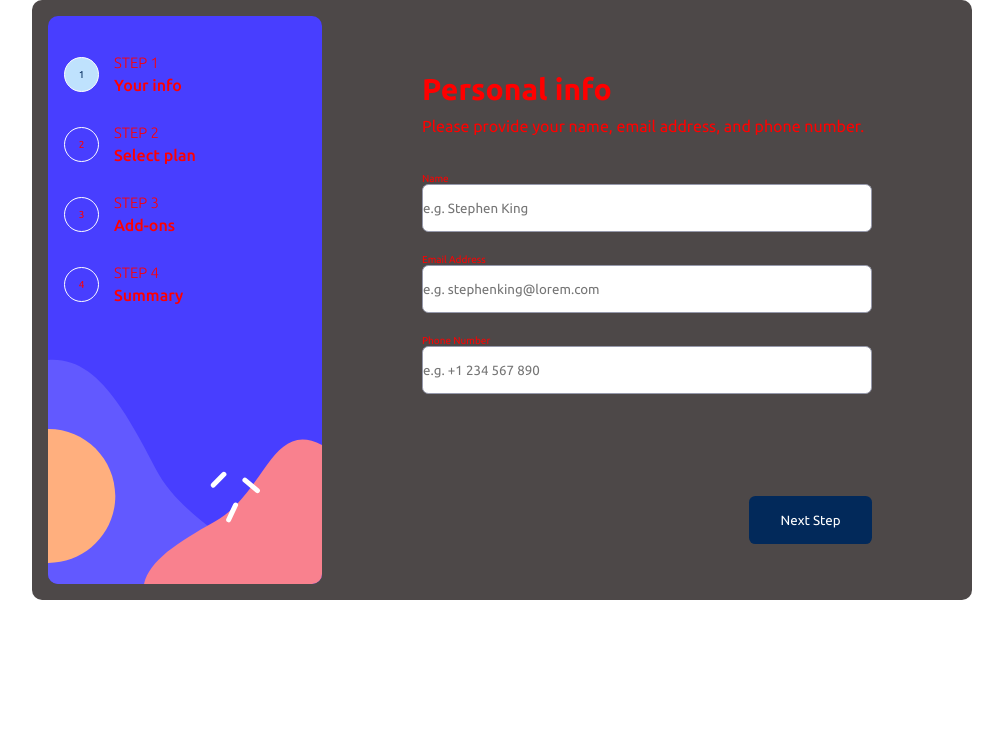
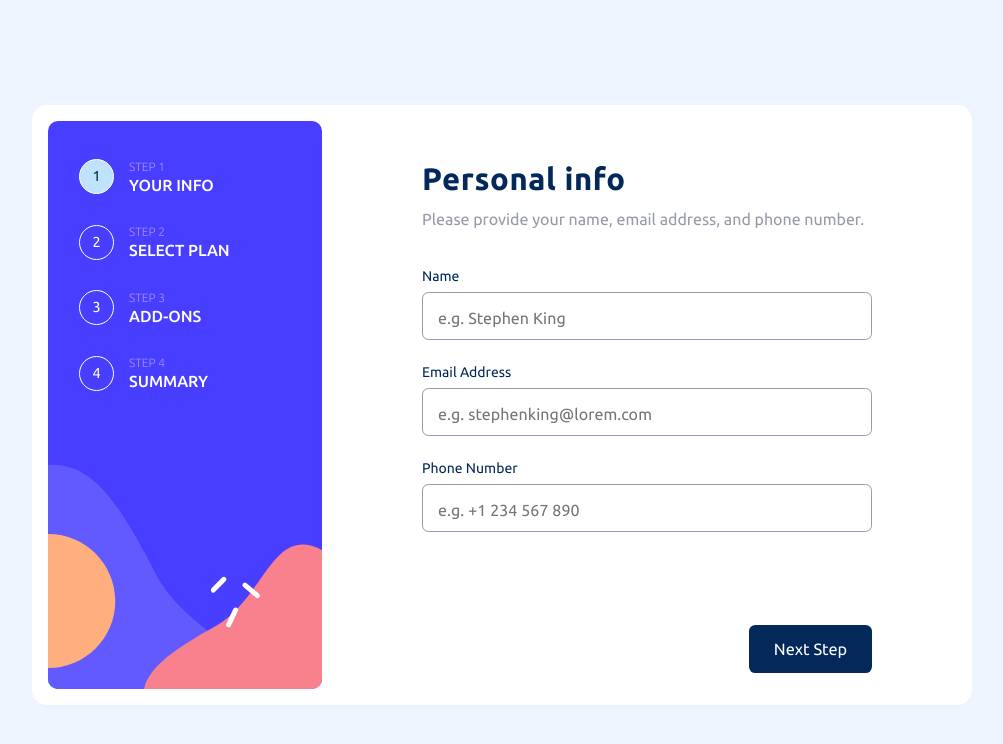
Before and after one commit to VictorKevz/multi-step-form, a React (Vite) app: page / in a window 1280 px wide. Shown: the top 744 px of the page, without its empty margins (138-1141 px from the left). Built offline with nearby package versions, Linux system fonts and the light colour scheme.

Commit message:
Functionality 100% done

```diff
--- a/src/App.css
+++ b/src/App.css
@@ -1,4 +1,15 @@
 /* COMMON STYLES!!!!!! */
+h1,h2,h3,label{
+  color: var(--Marine-blue);
+}
+p{
+  font-size: 1.6rem;
+  font-weight: 300;
+}
+
+img,button{
+  cursor: pointer;
+}
 .wrapper{
   display: flex;
   flex-direction: column;
@@ -9,25 +20,27 @@
 .step-header-container{
   display: flex;
   flex-direction: column;
-  margin-top: 5.6rem;
+  margin-top: 4rem;
 }
 .title{
-  font-size: 3rem;
+  font-size: 3.1rem;
   font-weight: 600;
-  margin-bottom: 1rem;
+  letter-spacing: 0.058rem;
 }
 .parag{
   font-size: 1.6rem;
   font-weight: 400;
+  margin-top: 1.3rem;
 }
 form{
-  margin-top: 3.8rem;
+  margin-top: 4rem;
   width: 100%;
+
 
 }
 .field.button{
   width: 100%;
-  margin-top: 8rem;
+  margin-top: 6.9rem;
   display: flex;
   flex-direction: row;
   align-items: center;
@@ -44,6 +57,9 @@ form{
   background-color:var(--Marine-blue);
   border: none;
   border-radius: .64rem;
+  font-size: 1.63rem;
+  font-weight: 400;
+
 }
 
 .return{
--- a/src/components/Registration/Registration.jsx
+++ b/src/components/Registration/Registration.jsx
@@ -5,6 +5,7 @@ import Step1 from "../Step1/Step1";
 import Step2 from "../Step2/Step2";
 import Step3 from "../Step3/Step3";
 import Step4 from "../Step4/Step4";
+import Step5 from "../Step5/Step5";
 
 function Registration() {
   const [activeStep, setActiveStep] = useState(1);
@@ -14,17 +15,47 @@ function Registration() {
     phoneNumber: "",
     subscription: "Arcade",
     isToggled: false,
-    checkbox1:true,
-    checkbox2:true,
-    checkbox3:false
+    checkbox1: true,
+    checkbox2: true,
+    checkbox3: false,
   });
 
+  // Step 5 state
+  const [isConfirm, setConfirm] = useState(false);
+
   const incrementStep = () => {
-    setActiveStep((prevStep) => (prevStep === 4 ? 4 : prevStep + 1));
+    setActiveStep((prevStep) => (prevStep === 5 ? 5 : prevStep + 1));
   };
 
   const decrementStep = () => {
     setActiveStep((prevStep) => (prevStep === 1 ? 1 : prevStep - 1));
+  };
+// Change subscription by changing the step
+const changeStep = ()=>{
+  setActiveStep(2);
+
+}
+  // Show step 5 if step 4 is valid
+  const showStep5 = () => {
+    setConfirm(true);
+    // We need to icrement the step to 5
+    setActiveStep((prevStep) => (prevStep === 5 ? 5 : prevStep + 1));
+
+  };
+  // Close Step 5 and reset state to step 1
+  const closeStep5 = () => {
+    setConfirm(false);
+    setFormData({
+      name: "",
+      email: "",
+      phoneNumber: "",
+      subscription: "Arcade",
+      isToggled: false,
+      checkbox1: true,
+      checkbox2: true,
+      checkbox3: false,
+    });
+    setActiveStep(1);
   };
 
   return (
@@ -64,7 +95,7 @@ function Registration() {
             setFormData={setFormData}
           />
         )}
-         {activeStep === 3 && (
+        {activeStep === 3 && (
           <Step3
             incrementStep={incrementStep}
             decrementStep={decrementStep}
@@ -77,8 +108,11 @@ function Registration() {
             decrementStep={decrementStep}
             formData={formData}
             setFormData={setFormData}
+            changeStep={changeStep}
+            onShow={showStep5}
           />
         )}
+        {activeStep === 5 && isConfirm && <Step5 onClose={closeStep5} />}
       </div>
     </div>
   );
--- a/src/components/Step1/Step1.jsx
+++ b/src/components/Step1/Step1.jsx
@@ -53,7 +53,7 @@ function Step1({ incrementStep, formData, setFormData }) {
           Please provide your name, email address, and phone number.
         </p>
       </header>
-      <form onSubmit={handleSubmit} className="step1-form">
+      <form onSubmit={handleSubmit} autocomplete="off" className="step1-form">
         <div className="field">
           <div className="error-label-field">
             <label htmlFor="userName">Name</label>
--- a/src/components/Step2/Step2.jsx
+++ b/src/components/Step2/Step2.jsx
@@ -68,6 +68,7 @@ function Step2({ formData, setFormData, decrementStep, incrementStep }) {
                         ? `$${item.price.yearly.yearlyPrice}/yr`
                         : `$${item.price.monthly.monthlyPrice}/mo`}
                     </p>{" "}
+                    {isToggled && <p className="discount">{item.price.yearly.discount}</p>}
                   </div>
                 </div>
               </label>
--- a/src/components/Step4/Step4.jsx
+++ b/src/components/Step4/Step4.jsx
@@ -1,105 +1,102 @@
-import React from "react";
+import React, { useState } from "react";
 import "../css/step4.css";
+import { step2Data } from "../Step2/step2Data";
+import { step3Data } from "../Step3/step3Data";
 
-function Step4({ formData, setFormData, decrementStep }) {
+function Step4({ formData, onShow, decrementStep,changeStep }) {
+  // Acess data chosen by the user
   const { isToggled, subscription, checkbox1, checkbox2, checkbox3 } = formData;
 
+  // Find the selected subscription data
+  const selectedSubscription = step2Data.find(
+    (sub) => sub.title === subscription
+  );
+
+  // Modal State
   const calculateResults = () => {
     let total = 0;
 
-    // Subscription prices
-    const subscriptionPrices = {
-      Arcade: { monthly: 9, yearly: 90 },
-      Advanced: { monthly: 12, yearly: 120 },
-      Pro: { monthly: 15, yearly: 150 },
-    };
-
-    // Add-on prices
-    const addOnPrices = {
-      addOn1: { monthly: 1, yearly: 10 },
-      addOn2: { monthly: 2, yearly: 20 },
-      addOn3: { monthly: 2, yearly: 20 },
-    };
-
-    // Calculate subscription price
-    if (subscription) {
+    // Add subscription price to the total
+    if (selectedSubscription) {
       total += isToggled
-        ? subscriptionPrices[subscription].yearly
-        : subscriptionPrices[subscription].monthly;
+        ? selectedSubscription.price.yearly.yearlyPrice
+        : selectedSubscription.price.monthly.monthlyPrice;
     }
 
-    // Calculate add-ons price
-    if (checkbox1) {
-      total += isToggled
-        ? addOnPrices.addOn1.yearly
-        : addOnPrices.addOn1.monthly;
-    }
-    if (checkbox2) {
-      total += isToggled
-        ? addOnPrices.addOn2.yearly
-        : addOnPrices.addOn2.monthly;
-    }
-    if (checkbox3) {
-      total += isToggled
-        ? addOnPrices.addOn3.yearly
-        : addOnPrices.addOn3.monthly;
-    }
+    // Add add-ons prices to total
+    step3Data.forEach((addOn) => {
+      if (formData[addOn.name]) {
+        total += isToggled ? addOn.price.yearly : addOn.price.monthly;
+      }
+    });
 
     return total;
   };
 
   const total = calculateResults();
 
-  const handleSubmit = () => {
-    // Handle final form submission
-    // I will show the Modal
-    alert("Submitted!");
-  };
+
 
   return (
     <section className="step4 wrapper">
       <header className={`step4 step-header-container`}>
-        <h2 className="step4 title">Review and Confirm</h2>
+        <h2 className="step4 title">Finishing up</h2>
         <p className="step4 parag">
-          Review your selected options before confirming.
+          Double-check everything looks OK before confirming.
         </p>
       </header>
       <article className="summary-wrapper">
         <div className="summary">
           <div className="sub-price-wrapper">
             <div className="sub-change-wrapper">
-              <p>
+              <p className="sub-name">
                 {subscription} ({isToggled ? "Yearly" : "Monthly"})
               </p>
-              <button className="change-btn">Change</button>
+              <button className="change-btn" onClick={changeStep}>Change</button>
+            </div>
 
-            </div>
-            {subscription === "Arcade" && (
-              <p>{isToggled ? "$90/yr" : "$9/mo"}</p>
-            )}
-            {subscription === "Advanced" && (
-              <p>{isToggled ? "$120/yr" : "$12/mo"}</p>
-            )}
-            {subscription === "Pro" && (
-              <p>{isToggled ? "$150/yr" : "$15/mo"}</p>
-            )}
+            <p className="sub-price">
+              {isToggled
+                ? `+$${selectedSubscription.price.yearly.yearlyPrice}/yr`
+                : `+$${selectedSubscription.price.monthly.monthlyPrice}/mo`}
+            </p>
           </div>
-          <div className="ads-on-wrapper">
-            <div className="service-option">
-              {checkbox1 && <p>Online Service</p>}
-              {checkbox2 && <p>Larger Storage</p>}
-              {checkbox3 && <p>Customizable Profile</p>}
+          <div className="adds-on-wrapper">
+            <div className="service-name">
+              {checkbox1 && <p>{step3Data[0].service}</p>}
+              {checkbox2 && <p>{step3Data[1].service}</p>}
+              {checkbox3 && <p>{step3Data[2].service}</p>}
             </div>
             <div className="service-price">
-              {checkbox1 && <p>{isToggled ? "+$10/yr" : "+$1/mo"}</p>}
-              {checkbox2 && <p>{isToggled ? "+$20/yr" : "+$2/mo"}</p>}
-              {checkbox3 && <p>{isToggled ? "+$20/yr" : "+$2/mo"}</p>}
+              {checkbox1 && (
+                <p>
+                  {isToggled
+                    ? `+$${step3Data[0].price.yearly}/yr`
+                    : `+$${step3Data[0].price.monthly}/mo`}
+                </p>
+              )}
+              {checkbox2 && (
+                <p>
+                  {isToggled
+                    ? `+$${step3Data[1].price.yearly}/yr`
+                    : `+$${step3Data[1].price.monthly}/mo`}
+                </p>
+              )}
+              {checkbox3 && (
+                <p>
+                  {isToggled
+                    ? `+$${step3Data[2].price.yearly}/yr`
+                    : `+$${step3Data[2].price.monthly}/mo`}
+                </p>
+              )}
             </div>
           </div>
         </div>
         <div className="total-wrapper">
-          <p className="total-cost">Total ({isToggled ? "per year" : "per month"})</p>
-          <h4>{isToggled ? `+$${total}/yr` : `+$${total}/mo`}</h4>
+          <p className="total-name">
+            Total ({isToggled ? "per year" : "per month"})
+          </p>
+          <h4 className="total-value">{isToggled ? `+$${total}/yr` : `+$${total}/mo`}</h4>
         </div>
         <div className="field button">
           <button
@@ -109,7 +106,7 @@ function Step4({ formData, setFormData, decrementStep }) {
           >
             Go Back
           </button>
-          <button className="btn step4" type="button" onClick={handleSubmit}>
+          <button className="btn step4" type="button" onClick={onShow}>
             Confirm
           </button>
         </div>
--- /dev/null
+++ b/src/components/Step5/Step5.jsx
@@ -0,0 +1,26 @@
+import React, { useState } from "react";
+import iconThankYou from "../../assets/images/icon-thank-you.svg";
+import "../css/step5.css";
+
+
+function Step5({ onClose }) {
+  return (
+    <div className={`step5 wrapper`}>
+      <div className={`step5-container`}>
+        <img src={iconThankYou} alt="Icon Thank You" className="thanks-icon" />
+        <h2 className={`step5 title`}>Thank You!</h2>
+        <p className={`step5 parag`}>
+          Thanks for confirming your subscription! We hope you have fun using
+          our platform. If you ever need support, please feel free to email us
+          at support@loremgaming.com.
+        </p>
+
+        <button className="step5 btn" onClick={onClose}>
+          Continue
+        </button>
+      </div>
+    </div>
+  );
+}
+
+export default Step5;
--- a/src/components/css/registration.css
+++ b/src/components/css/registration.css
@@ -3,17 +3,20 @@
     flex-direction: column;
     align-items: center;
     width: 100%;
+    /* margin-top: 1.3rem; */
+    margin-top: 10.5rem;
 }
 .reg-container{
     max-width: 940px;
     width: 100%;
     min-height: 600px;
-    border-radius: 1rem;
+    border-radius: 1.5rem;
     display: flex;
     justify-content: space-between;
     align-items: flex-start;
-    background-color: rgb(77, 72, 72);
+    background-color: #FFFFFF;
     padding: 1.6rem 10rem 1.6rem 1.6rem;
+    box-shadow: 0 0.5rem 1rem -1rem rgba(0, 0, 0, 0.19);
 }
 .header-container{
     max-width: 274px;
@@ -22,15 +25,16 @@
     background-image: url("../../assets/images/bg-sidebar-desktop.svg");
     background-repeat: no-repeat;
     background-size: cover;
-    padding-top: 3.8rem;
-    padding-left: 1.6rem;
+    padding-top: 3.7rem;
+    padding-left: 3.1rem;
 }
 .steps-container,.step-info{
     display: flex;
     flex-direction: column;
 }
 .steps-container{
-    gap: 3rem;
+    gap: 3.05rem;
+    margin-top: 1.2px;
 }
 .step-item,.step-num{
     display: flex;
@@ -46,19 +50,30 @@ width: 3.5rem;
 height: 3.5rem;
 border-radius: 50%;
 border: 1px solid white;
+color: var(--White);
+
+font-size: 1.45rem;
+padding-bottom: 2px;
+
 }
 .active-step{
     background-color: var(--Light-blue);
     color: var(--Marine-blue);
 }
 .step-info{
- gap: .5rem;
+ gap: .3rem;
 }
 .step{
-    font-size: 1.5rem;
+    font-size: 1.2rem;
     text-transform: uppercase;
     font-weight: 300;
+    color: #A891F9;
+
 }
+
 .step-title{
     font-weight: 500;
+    text-transform: uppercase;
+    font-weight: 1.5rem;
+    color: var(--White);
 }
--- a/src/components/css/step1.css
+++ b/src/components/css/step1.css
@@ -7,7 +7,7 @@
 }
 
 .step1-form {
-  gap: 2.2rem;
+  gap: 2.4rem;
 }
 .error-label-field {
   width: 100%;
@@ -15,16 +15,27 @@
   align-items: center;
   justify-content: space-between;
 }
-/* .field{
-
-} */
+.error-label-field label{
+  font-size: 1.4rem;
+  padding-bottom: .8rem;
+}
 
 .step1-input {
   width: 100%;
   outline: none;
   height: 48px;
   border-radius: 0.64rem;
+  padding-left: 1.5rem;
+  padding-top: 3px;
   border: 1px solid var(--Cool-gray);
+  font-size: 1.6rem;
+
+  /* border: 1px solid red; */
+}
+input::placeholder{
+  /* color: red; */
+  font-size: 1.6rem;
+  letter-spacing: .008rem;
 }
 .field.button.step1 {
     justify-content: flex-end;
--- a/src/index.css
+++ b/src/index.css
@@ -29,21 +29,15 @@ html {
 body {
   width: 100%;
   font-family: "Ubuntu", sans-serif;
-  color: red
+  background-color: #EFF5FE;
+  color: var(--Cool-gray)
 
 }
 
-p{
-  font-size: 1.6rem;
-  font-weight: 300;
-}
 
-img,button{
-  cursor: pointer;
-}
 .outer-container {
   display: flex;
-  min-height: 100vh;
+  height: 100%;
   justify-content: center;
   align-items: center;
   position: relative;
```
Also changed, not shown: src/components/css/step5.css (added, +22 -0 lines), 1 other file (tests, documents, lock files or other folders).
